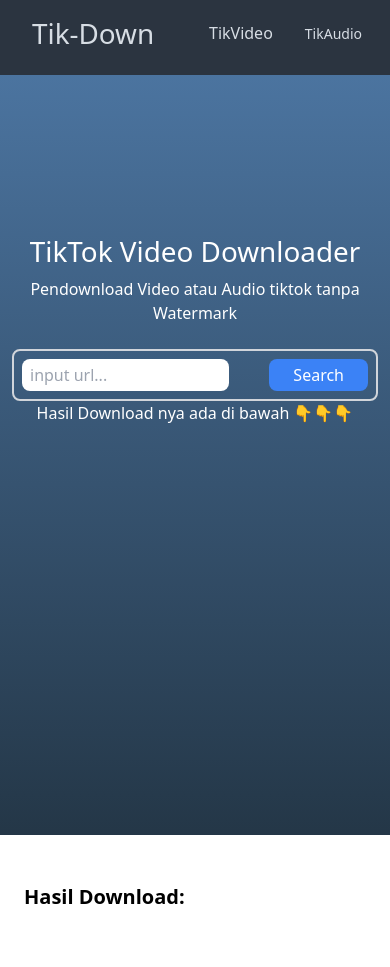
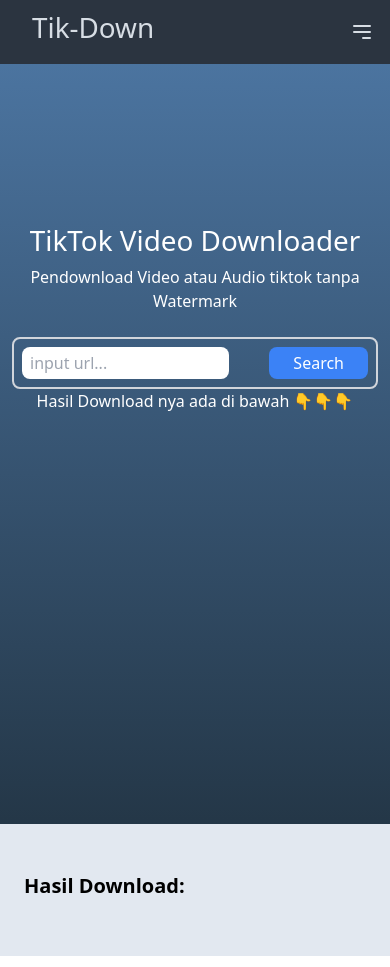
Before and after one commit to hambali-020608/Tiktok-Downloader, a React (Vite) app: page / in a window 390 px wide. Built offline with nearby package versions, Linux system fonts and the light colour scheme.

Commit message:
fix toggle navbar for mobile

```diff
--- a/src/App.jsx
+++ b/src/App.jsx
@@ -59,7 +59,7 @@
         {error && <p style={{ color: "red" }}>{error}</p>}
       </div>
 
-      <section class=" break-words flex justify-center align-items-center content-center align-content-center  py-8 antialiased  md:py-12 w-full max-w-full">
+      <section class=" bg-slate-200 break-words flex justify-center align-items-center content-center align-content-center  py-8 antialiased  md:py-12 w-full max-w-full">
         <div class="mx-auto max-w-screen-xl px-4 2xl:px-4 w-full">
           <div class="mb-4 items-end justify-between space-y-4 sm:flex sm:space-y-0 md:mb-8">
             <div className="">
--- a/src/component/navbar.jsx
+++ b/src/component/navbar.jsx
@@ -14,14 +14,40 @@
         <div className="flex-2">
           <a className="h1 ps-6">Tik-Down</a>
         </div>
-  <div className="flex-none">
+
+        {/* Toggle Button for Mobile */}
+        <div className="lg:hidden flex-none">
+          <button
+            onClick={toggleMenu}
+            className="px-2 py-1 text-neutral-content hover:text-neutral-focus"
+          >
+            <svg
+              xmlns="http://www.w3.org/2000/svg"
+              className="h-6 w-6"
+              fill="none"
+              viewBox="0 0 24 24"
+              stroke="currentColor"
+            >
+              <path strokeLinecap="round" strokeLinejoin="round" strokeWidth="2" d="M4 6h16M4 12h16m-7 6h7" />
+            </svg>
+          </button>
+        </div>
+
+        {/* Horizontal Menu for Larger Screens */}
+        <div className="hidden lg:flex flex-none">
           <ul className="menu menu-horizontal px-1">
             <li><a className='h6'>TikVideo</a></li>
-      <li>
-        <a href="">TikAudio</a>
-      </li>
+            <li><a href="">TikAudio</a></li>
           </ul>
         </div>
+      </div>
+
+      {/* Mobile Dropdown Menu */}
+      <div className={`lg:hidden ${mobileMenuIsOpen ? 'block' : 'hidden'} bg-neutral`}>
+        <ul className="menu menu-vertical px-4 py-2">
+          <li><a className='h6 text-white'>TikVideo</a></li>
+          <li><a href="" className='text-white'>TikAudio</a></li>
+        </ul>
       </div>
     </>
   );
```
Lines whose indentation alone changed are shown as unchanged.
